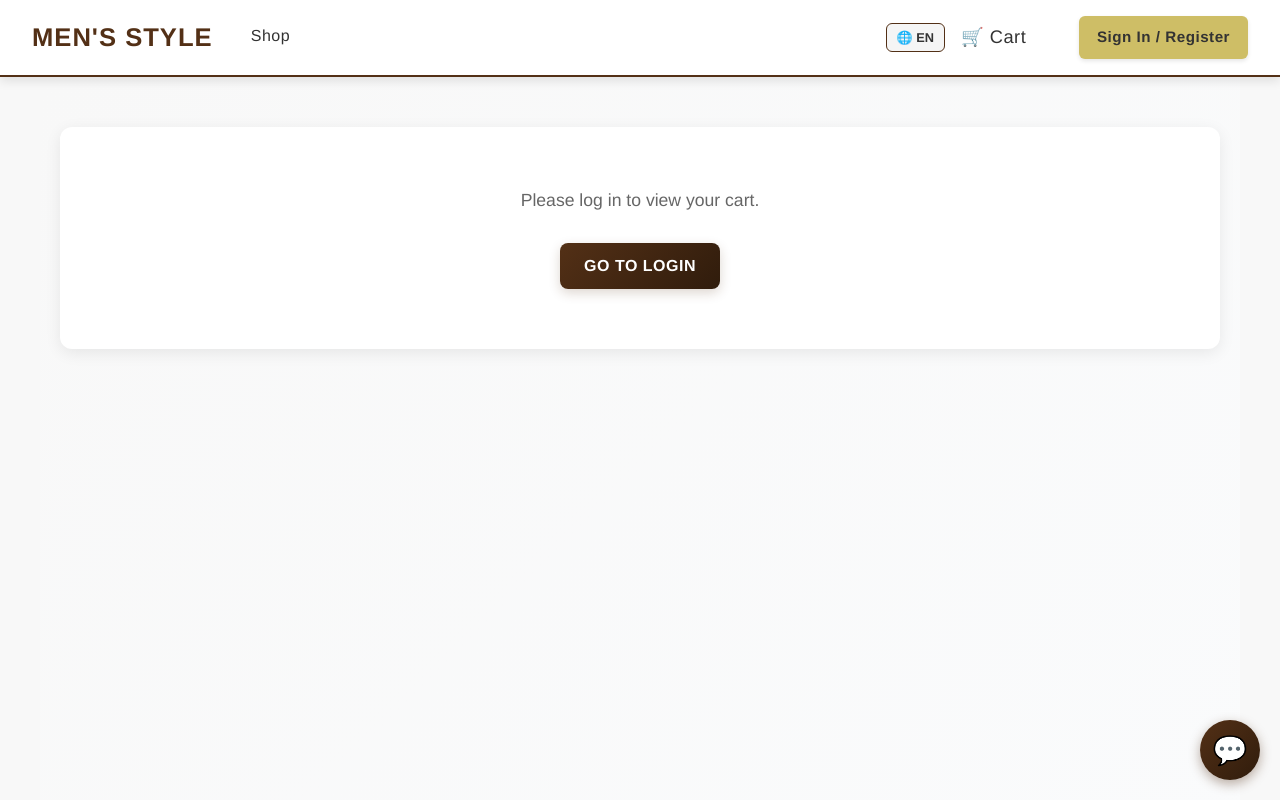
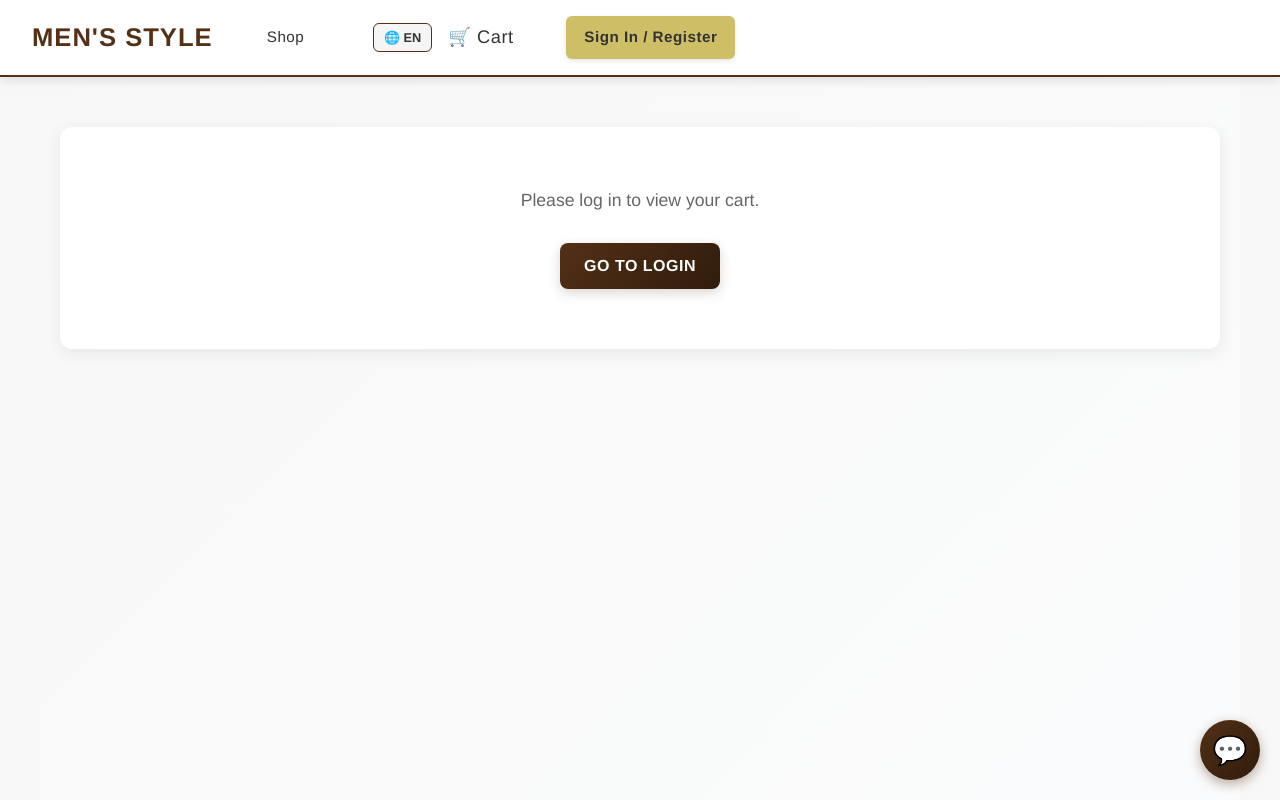
Before and after one commit to Mayschy/Men-s-style-shop, a React (Vite) app in the folder client/: page /cart in a window 1280 px wide. Shown: the top 800 px of the page. Built offline with nearby package versions, Linux system fonts and the light colour scheme.

Commit message:
New navbar css

```diff
--- a/client/src/components/Navbar.jsx
+++ b/client/src/components/Navbar.jsx
@@ -90,17 +90,6 @@ const Navbar = () => {
   };
   return (
     <nav style={navStyle}>
-      {" "}
-      <div className="navbar-left" style={{ display: "flex", alignItems: "center" }}>
-        {" "}
-        <NavLinkWithHover to="/" isLogo={true}>
-          MEN'S STYLE
-        </NavLinkWithHover>
-        <NavLinkWithHover to="/shop">{t("shop")}</NavLinkWithHover> {" "}
-        {user && user.role === "admin" && (
-          <NavLinkWithHover to="/admin/products">{t("adminPanel")}</NavLinkWithHover>
-        )}
-      </div>{" "}
       {/* Hamburger Menu Button for Mobile */}
       <button
         className="navbar-hamburger"
@@ -109,6 +98,7 @@ const Navbar = () => {
       >
         ☰
       </button>
+      {/* Navigation items — desktop uses navbar-left, mobile uses navbar-right accordion */}
       <div
         className={`navbar-right ${isMobileMenuOpen ? "mobile-open" : ""}`}
         style={{
@@ -117,7 +107,35 @@ const Navbar = () => {
           gap: "var(--space-md)",
         }}
       >
-        {" "}
+        {/* Desktop-only nav items (hidden in mobile accordion — shown in navbar-left instead) */}
+        <span className="navbar-desktop-only">
+          <NavLinkWithHover to="/" isLogo={true}>
+            MEN'S STYLE
+          </NavLinkWithHover>
+        </span>
+        <span className="navbar-desktop-only">
+          <NavLinkWithHover to="/shop">{t("shop")}</NavLinkWithHover>
+        </span>
+        <span className="navbar-desktop-only">
+          {user && user.role === "admin" && (
+            <NavLinkWithHover to="/admin/products">{t("adminPanel")}</NavLinkWithHover>
+          )}
+        </span>
+        {/* Mobile nav items (visible in accordion on <800px) */}
+        <span className="navbar-mobile-only">
+          <NavLinkWithHover to="/" isLogo={true}>
+            MEN'S STYLE
+          </NavLinkWithHover>
+        </span>
+        <span className="navbar-mobile-only">
+          <NavLinkWithHover to="/shop">{t("shop")}</NavLinkWithHover>
+        </span>
+        <span className="navbar-mobile-only">
+          {user && user.role === "admin" && (
+            <NavLinkWithHover to="/admin/products">{t("adminPanel")}</NavLinkWithHover>
+          )}
+        </span>
+        {/* Language toggle */}
         <button
           onClick={toggleLanguage}
           style={{
--- a/client/src/styles/navbar.css
+++ b/client/src/styles/navbar.css
@@ -21,10 +21,25 @@
   padding: 8px 14px;
 }
 
+/* Mobile-only nav items hidden on desktop */
+.navbar-mobile-only {
+  display: none;
+}
+
 /* ===================================
    MOBILE / TABLET (799px and below)
    =================================== */
 @media (max-width: 799px) {
+  /* Desktop-only nav items hidden on mobile */
+  .navbar-desktop-only {
+    display: none !important;
+  }
+
+  /* Mobile-only items shown in accordion */
+  .navbar-mobile-only {
+    display: block !important;
+  }
+
   .navbar-left {
     display: none !important;
   }
```
